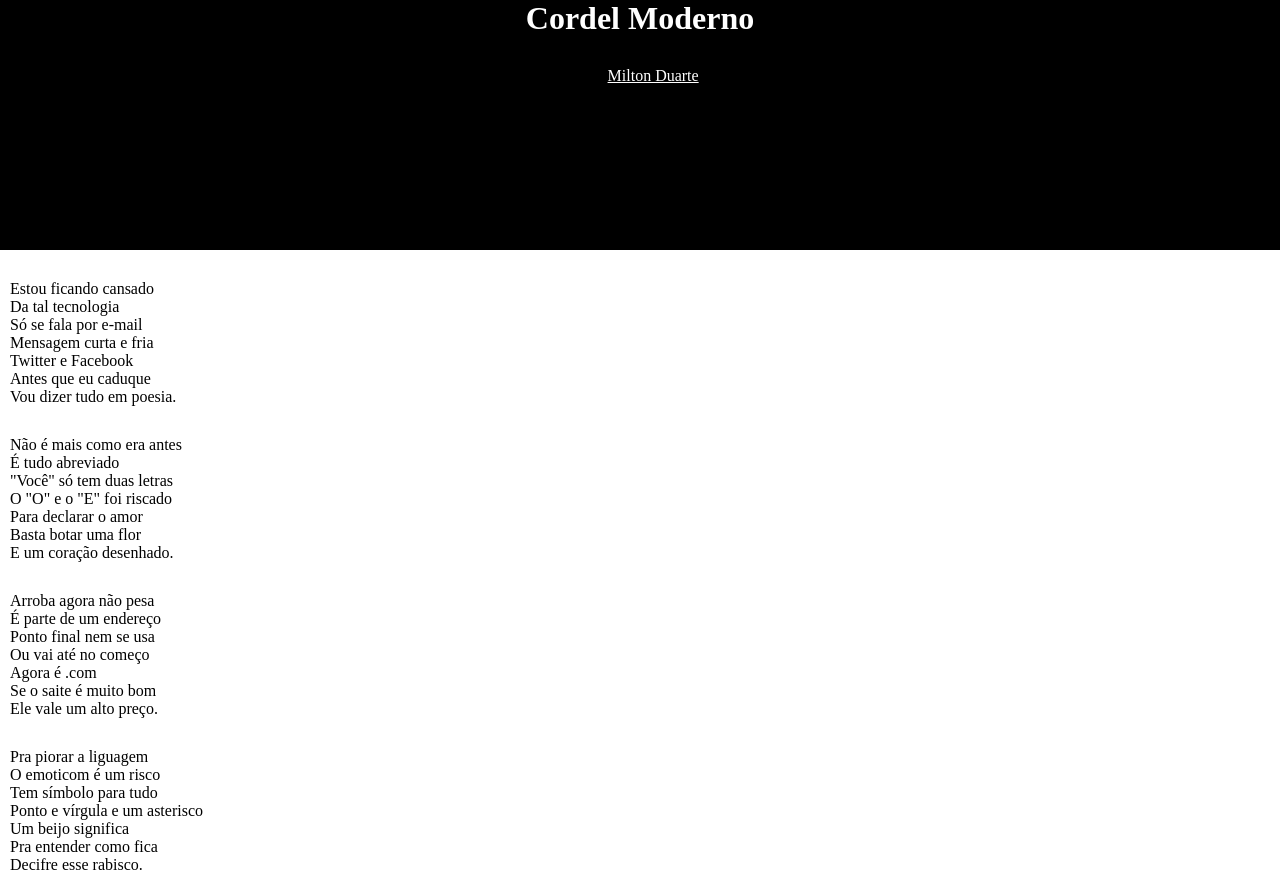
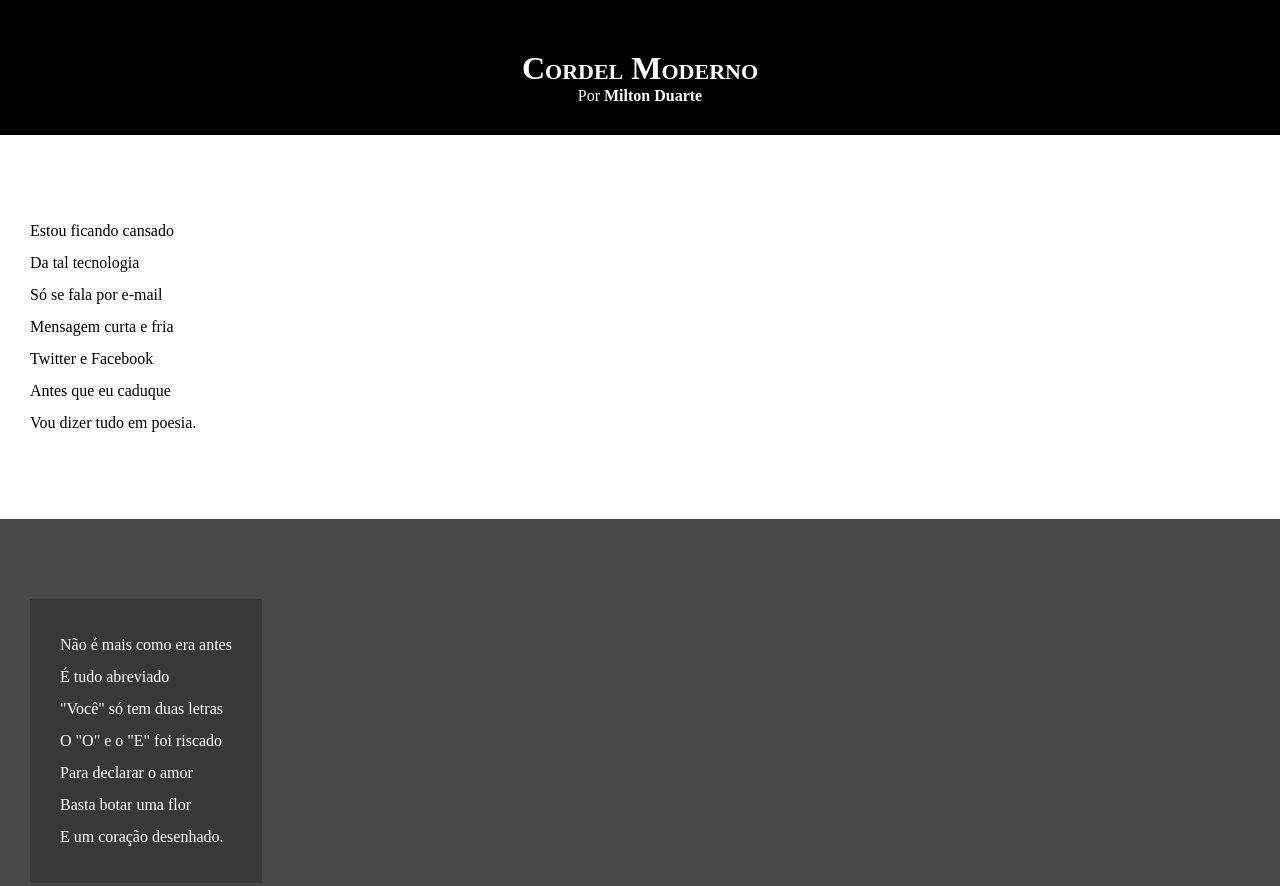
Before and after one commit to GBarbosa06/cordel-moderno, a plain HTML site: page index.html in a window 1280 px wide. Shown: the top 886 px of the page. Drawn offline with Linux system fonts and the light colour scheme.

Commit message:
Update index.html

```diff
--- a/index.html
+++ b/index.html
@@ -13,15 +13,44 @@
         }
         header {
             background-color: black;
-            height: 250px;
             text-align: center;
+            padding-top: 50px;
         }
-        header h1, a, footer p{
+        header h1{
+            font-variant: small-caps;
+        }
+                header p{
+            padding-bottom: 30px;
+        }
+        header, a, footer{
             color: white;
+            text-decoration: none;
         }
-        p{
-            margin: 30px 10px;
+        a{
+            font-weight: 900;
         }
+        a:hover{
+            text-decoration: underline;
+        }
+        section{
+            padding: 10vh 30px;
+            line-height: 2em;
+        }
+        .image p{
+            background-color: rgba(0, 0, 0, 0.24);
+            color: white;
+            display: inline-block;
+            padding: 30px;
+
+        }
+
+        .normal{
+
+        }
+        .image{
+            background-color: rgb(73, 73, 73);
+        }
+
 
 
 
@@ -39,7 +68,7 @@
     </header>
 
     <main>
-        <section>
+        <section  class="normal">
             <p>
                 Estou ficando cansado <br>
                 Da tal tecnologia <br>
@@ -52,7 +81,7 @@
         </section>
 
 
-        <section>
+        <section class="image">
             <p>
                 Não é mais como era antes <br>
                 É tudo abreviado <br>
@@ -65,7 +94,7 @@
         </section>
 
 
-        <section>
+        <section class="normal">
             <p>
                 Arroba agora não pesa <br>
                 É parte de um endereço <br>
@@ -87,7 +116,7 @@
         </section>
 
 
-        <section>
+        <section class="image">
             <p>
                 Tenho saudade das cartas <br>
                 Escritas com a própria mão <br>
@@ -100,7 +129,7 @@
         </section>
 
 
-        <section>
+        <section class="normal">
 
                 <p>
                     Agora, escrevo e envio <br>
```
